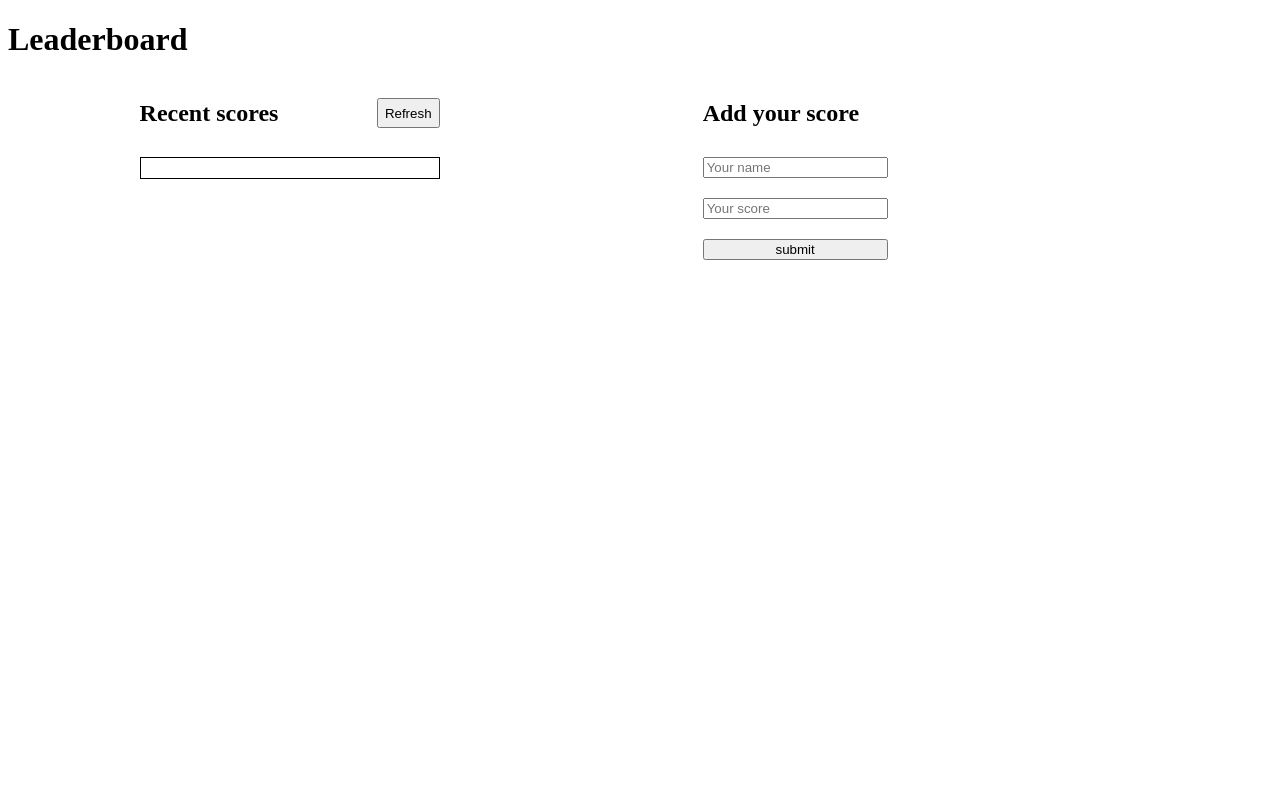
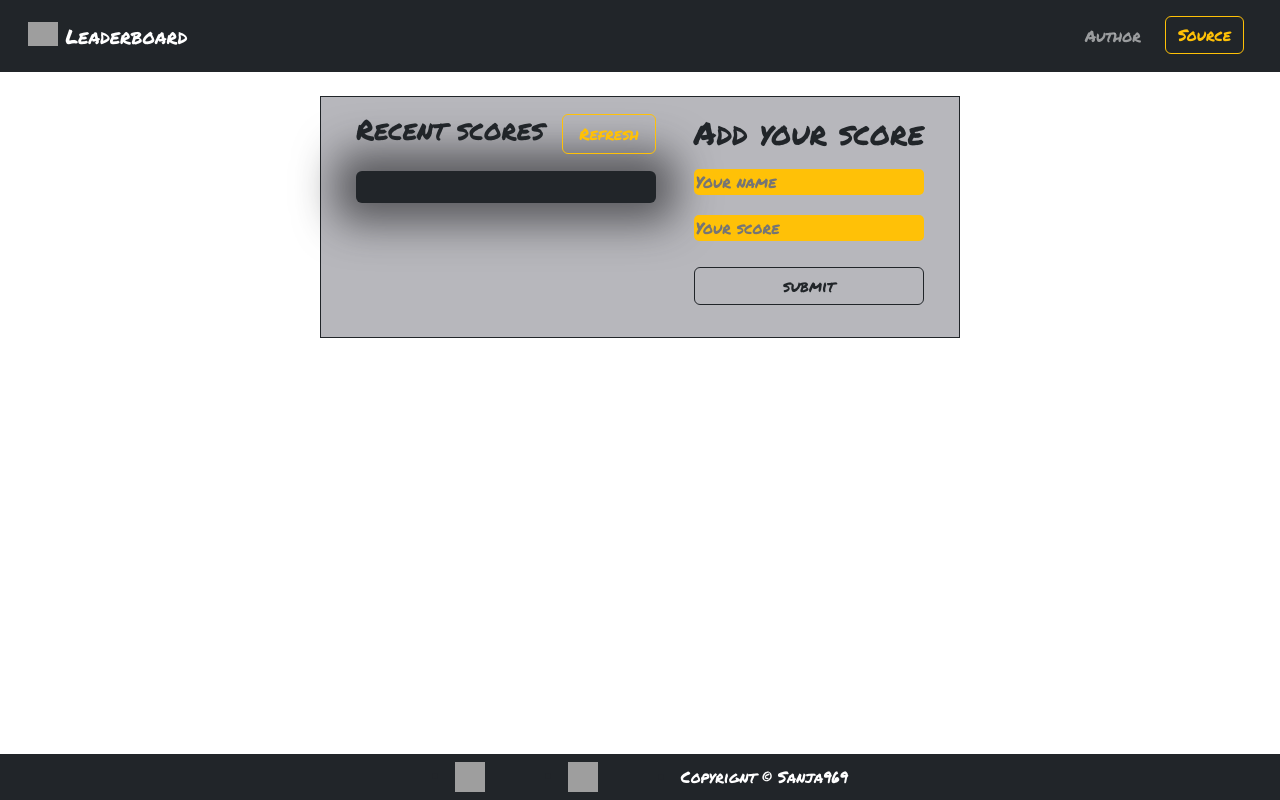
Before and after one commit to Sanja969/Leaderboard, a website built with webpack: page src/index.html in a window 1280 px wide. Built offline with nearby package versions, Linux system fonts and the light colour scheme; no server answers; grey boxes are pictures that could not be loaded.

Commit message:
add styling and boostap to html

```diff
--- a/src/index.html
+++ b/src/index.html
@@ -4,29 +4,62 @@
     <meta charset="utf-8">
     <title>Leaderboard</title>
     <meta name="viewport" content="width=device-width, initial-scale=1">
+    <link href="https://cdn.jsdelivr.net/npm/bootstrap@5.2.0-beta1/dist/css/bootstrap.min.css" rel="stylesheet">
+    <link rel="preconnect" href="https://fonts.googleapis.com">
+    <link rel="preconnect" href="https://fonts.gstatic.com" crossorigin>
+    <link href="https://fonts.googleapis.com/css2?family=Permanent+Marker&display=swap" rel="stylesheet">
   </head>
   <body>
-    <main>
-      <h1>Leaderboard</h1>
-      <div class="content">
+    <header>
+      <nav class="container-fluid navbar navbar-expand-md navbar-dark bg-dark fixed-top p-3">
+        <div class="container-fluid">
+          <a class="navbar-brand" href="">
+            <img src="https://cdn.pixabay.com/photo/2016/03/31/17/55/achievement-1294003_960_720.png" alt="" width="30" height="24" class="d-inline-block align-text-top">
+            <span>Leaderboard</span>
+          </a>
+          <button class="navbar-toggler" type="button" data-bs-toggle="collapse" data-bs-target="#navbarTogglerDemo01" aria-controls="navbarTogglerDemo01" aria-expanded="false" aria-label="Toggle navigation">
+            <span class="navbar-toggler-icon"></span>
+          </button>
+          <div class="collapse navbar-collapse text-end justify-content-end text-center" id="navbarTogglerDemo01">
+            <ul class="navbar-nav ml-auto">
+              <li class="nav-item">
+                <a class="nav-link mx-2" href="https://sanja42.pythonanywhere.com/">Author</a>
+              </li>
+              <li class="nav-item">
+                <a role="button" class="btn btn-outline-warning mx-2" href="https://github.com/Sanja969/Leaderboard">Source</a>
+              </li>
+            </ul>
+          </div>
+        </div>
+      </nav>
+    </header>
+
+    <main class="d-flex justify-content-center pt-5">
+      <div class="main d-flex flex-column justify-content-around align-items-center border border-dark mt-5 w-100 p-3">
         <section class="leftSide">
-          <div class="scoresHead">
-            <h2>Recent scores</h2>
-            <button id="refresh">Refresh</button>
+          <div class="d-flex align-items-center justify-content-between">
+            <h3>Recent scores</h3>
+            <button id="refresh" class="btn btn-outline-warning p-3 d-flex align-items-center ">Refresh</button>
           </div>
-
-          <div class="scores">
+          <div class="scores p-3 rounded bg-dark my-3 d-flex flex-column align-items-center">
 
           </div>
         </section>
-        <form>
+        <form class="d-flex flex-column">
           <h2>Add your score</h2>
-          <input type="text" name="user" placeholder="Your name" required id="name">
-          <input type="text" name="score" placeholder="Your score" required id="score">
-          <input type="submit" value="submit" id="submit">
+          <input type="text" name="user" placeholder="Your name" required id="name" class="user-info">
+          <input type="text" name="score" placeholder="Your score" required id="score" class="user-info">
+          <input type="submit" value="submit" id="submit" class="btn btn-outline-dark my-3">
         </form>
       </div>
-
     </main>
+    <footer>
+      <nav class="navbar fixed-bottom navbar-dark container-fluid bg-dark d-flex align-items-center justify-content-center">
+        <li><a href="https://sanja969.github.io/Leaderboard"><img class= 'icon' src="https://cdn.pixabay.com/photo/2016/03/31/17/55/achievement-1294003_960_720.png"></a></li>
+        <li><a href="https://github.com/Sanja969/Leaderboard"><img class= 'icon' src="https://github.githubassets.com/images/modules/logos_page/Octocat.png"></a></li>
+        <li><a href="https://sanja42.pythonanywhere.com/" class="text-decoration-none text-white"> Copyrignt © Sanja969</a></li>
+      </nav>
+    </footer>
+    <script src="https://cdn.jsdelivr.net/npm/bootstrap@5.1.3/dist/js/bootstrap.bundle.min.js"></script>
   </body>
 </html>
--- a/src/style.css
+++ b/src/style.css
@@ -1,38 +1,60 @@
-.scores {
-  border: 1px solid black;
-  margin: 10px 0;
-  padding: 10px;
+* {
+  font-family: 'Permanent Marker', cursive;
 }
 
-li {
-  list-style: none;
+.navbar-toggler {
+  height: 40px;
 }
 
-.content {
-  display: flex;
-  width: 80%;
-  justify-content: space-around;
-}
-
-form {
-  display: flex;
-  flex-direction: column;
-}
-
-input {
-  margin: 10px 0;
+.main {
+  background-color: rgba(103, 103, 114, 0.472);
 }
 
 .leftSide {
   width: 300px;
 }
 
-.scoresHead {
-  display: flex;
-  align-items: center;
-  justify-content: space-between;
+button {
+  height: 40px;
 }
 
-button {
+.scores {
+  box-shadow: 0 0 40px 20px rgba(33, 33, 36, 0.62);
+  color: white;
+}
+
+.scores > li {
+  width: 90%;
+  list-style: none;
+}
+
+.user-info {
+  margin: 10px 0;
+  border-radius: 5px;
+  background-color: #ffc107;
+  border: none !important;
+}
+
+.icon {
+  width: 30px;
   height: 30px;
 }
+
+@media (min-width: 768px) {
+  .main {
+    width: 75% !important;
+    display: flex;
+    flex-direction: row !important;
+    align-items: start !important;
+  }
+
+  footer > .navbar > li {
+    margin: 0 30px;
+  }
+}
+
+@media (min-width: 1200px) {
+  .main {
+    width: 50% !important;
+  }
+}
--- a/webpack.config.js
+++ b/webpack.config.js
@@ -1,12 +1,13 @@
 const path = require('path');
 const HtmlWebpackPlugin = require('html-webpack-plugin');
+const FaviconsWebpackPlugin = require('favicons-webpack-plugin')
 
 module.exports = {
   mode: 'development',
   entry: {
     index: './src/index.js',
     UI: './src/UI.js',
-    add: './src/API-data.js',
+    API: './src/API-data.js',
   },
   devtool: 'inline-source-map',
   devServer: {
@@ -17,6 +18,7 @@ module.exports = {
       title: 'To Do List',
       template: './src/index.html',
     }),
+    new FaviconsWebpackPlugin('./src/assets/logo.png'),
   ],
   output: {
     filename: '[name].bundle.js',
```
Also changed, not shown: package.json (+6 -4 lines), dist/UI.bundle.js, dist/add.bundle.js (deleted), dist/assets/favicon.png (added), dist/index.bundle.js, dist/index.html, src/assets/Icon-GitHub.png (added), src/assets/logo.png (added), 1 other file.
